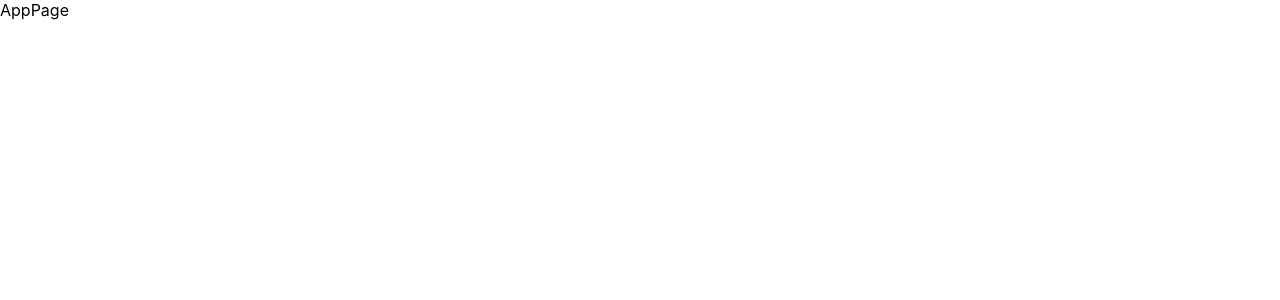
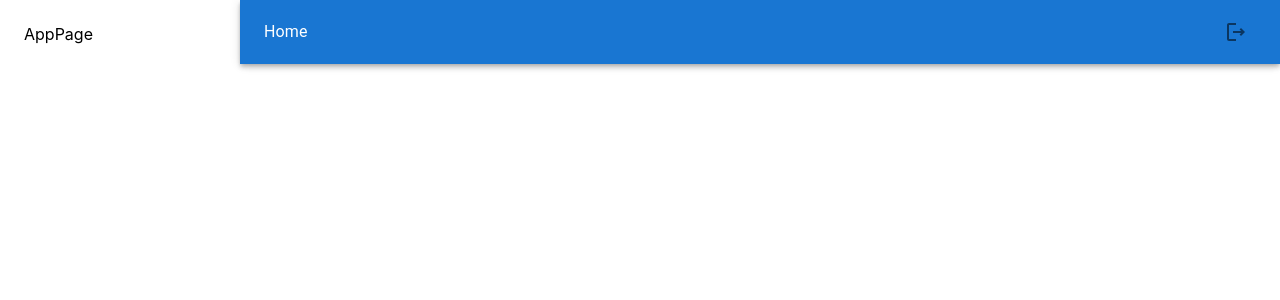
Before and after one commit to germanheinz/AuthenticationApp, a React (Vite) app: page / in a window 1280 px wide. Shown: the top 300 px of the page. Built offline with nearby package versions, Linux system fonts and the light colour scheme.

Commit message:
Creating Navbar

```diff
--- a/src/app/pages/AppPage.jsx
+++ b/src/app/pages/AppPage.jsx
@@ -1,9 +1,10 @@
 import { Typography } from "@mui/material"
+import { HomeLayout } from "../../auth/layout/HomeLayout"
 
 export const AppPage = () => {
   return (
-  <>
-  <Typography variant="p">AppPage</Typography>
-  </>
+  <HomeLayout>
+    <Typography variant="p">AppPage</Typography>
+  </HomeLayout>
   )
 }
--- /dev/null
+++ b/src/auth/layout/HomeLayout.jsx
@@ -0,0 +1,20 @@
+import { Box } from '@mui/material'
+import React from 'react'
+import { Navbar } from '../../components/Navbar'
+
+export const HomeLayout = ({ children }) => {
+  return (
+    <Box sx={{display: 'flex '}}>
+
+    {/* Navbar */}
+    <Navbar/>
+
+        <Box component='main'
+        sx={{ flexGrow: 1, p: 3 }}
+        >
+            { children }
+
+        </Box>
+    </Box>
+  )
+}
--- /dev/null
+++ b/src/components/Navbar.jsx
@@ -0,0 +1,33 @@
+import { AppBar, Grid, IconButton, Toolbar, Typography } from '@mui/material'
+import { MenuOutlined, LogoutOutlined } from '@mui/icons-material';
+import React from 'react'
+
+export const Navbar = ({ drawerWidth = 240 }) => {
+  return (
+    <AppBar
+    position='fixed'
+    sx={{
+        width: { sm: `calc(100% - ${drawerWidth }px)`},
+        ml: { sm: `${ drawerWidth }px` }
+    }}
+    >
+
+
+        <Toolbar>
+            <IconButton
+            color='inherit'
+            edge="start"
+            sx={{mr: 2, display: {sm: 'none'}}}
+            >
+                <MenuOutlined/>
+            </IconButton>
+            <Grid container direction='row' justifyContent='space-between' alignItems='center'>
+                <Typography>Home</Typography>
+                <IconButton color='default'>
+                    <LogoutOutlined/>
+                </IconButton>
+            </Grid>
+        </Toolbar>
+    </AppBar>
+  )
+}
```
